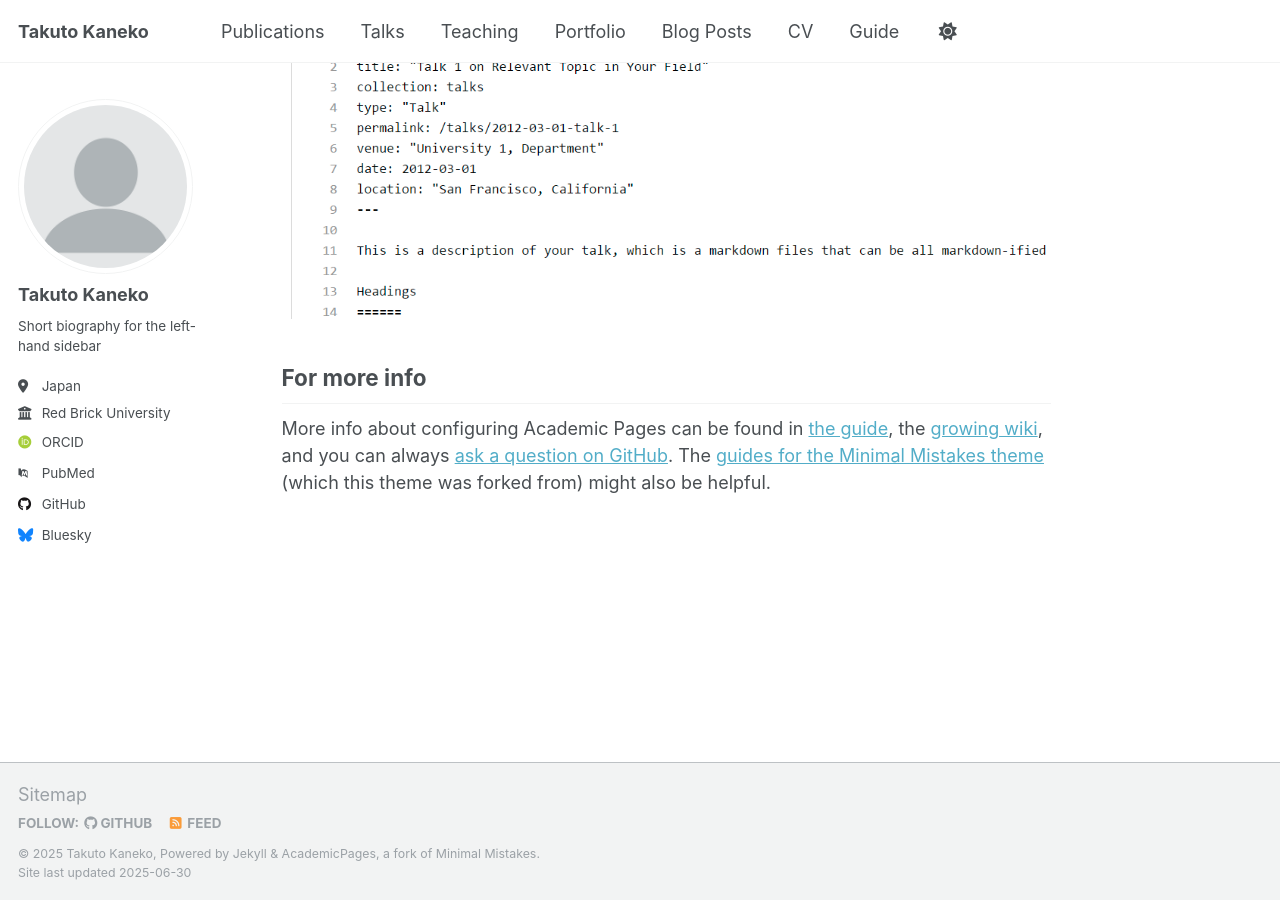
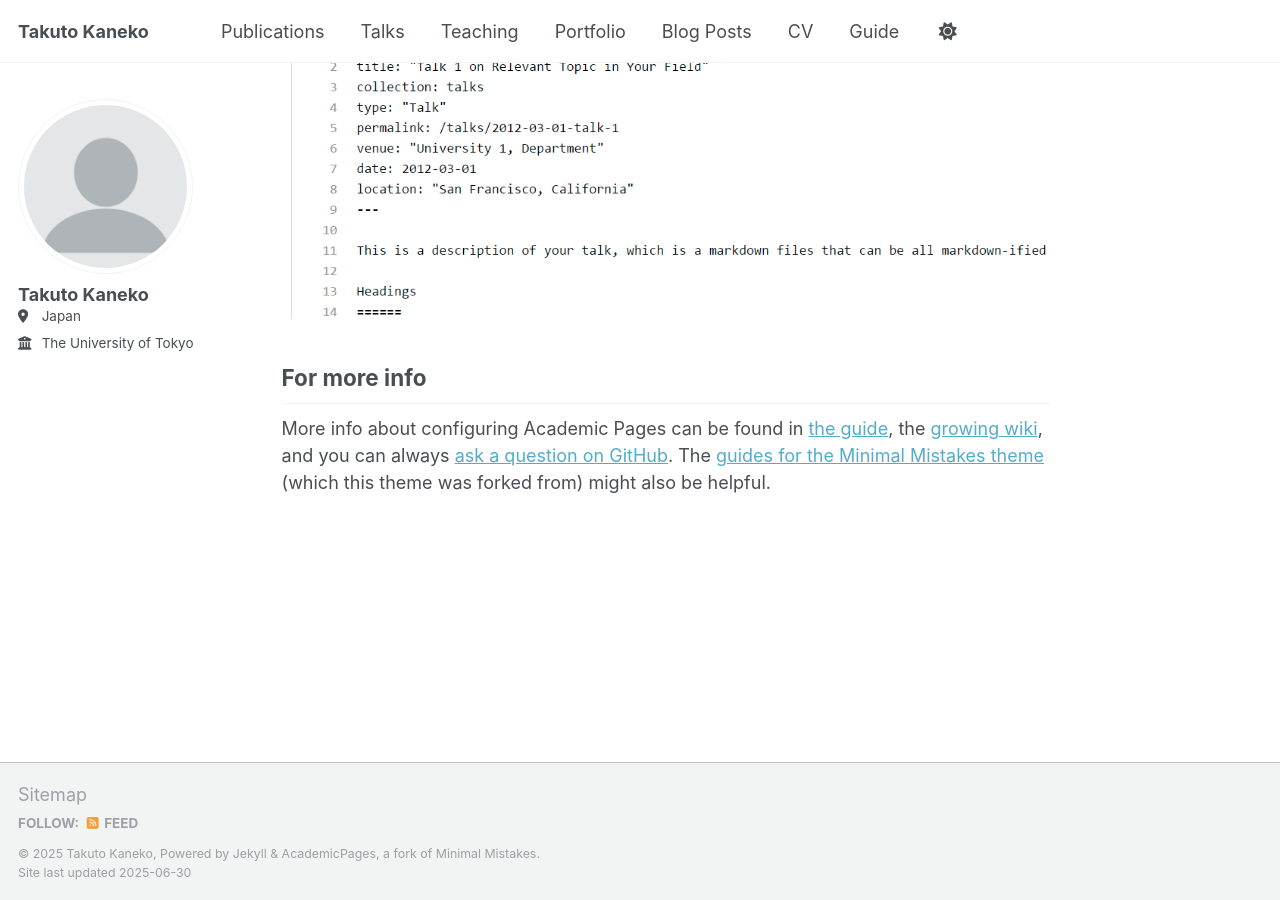
Before and after one commit to Takuto-Kaneko/Takuto-Kaneko.github.io, a Jekyll site: the page built from _pages/about.md, in a window 1280 px wide and 900 px high, scrolled down 2880 px. Built offline with Jekyll 4.4.1, drawn with Linux system fonts in a browser that asks for light colours; some web fonts are replaced; a script that is not in the unit is left out.

Commit message:
Update _config.yml

```diff
--- a/_config.yml
+++ b/_config.yml
@@ -25,9 +25,9 @@ author:
   avatar           : "profile.png"
   name             : "Takuto Kaneko"
   pronouns         : # example: "she/her"
-  bio              : "Short biography for the left-hand sidebar"
+  bio              : #"Short biography for the left-hand sidebar"
   location         : "Japan"
-  employer         : "Red Brick University"
+  employer         : "The University of Tokyo"
   uri              : # URL
   email            : #"takutokaneko682@gmail.com"
 
@@ -36,9 +36,9 @@ author:
   arxiv            : # URL - Update with the correct link to your profile
   googlescholar    : #"https://scholar.google.com/citations?user=PS_CX0AAAAAJ"
   impactstory      : # URL
-  orcid            : "http://orcid.org/yourorcidurl"
+  orcid            : #"http://orcid.org/yourorcidurl"
   semantic         : # URL
-  pubmed           : "https://www.ncbi.nlm.nih.gov/pubmed/?term=john+snow"
+  pubmed           : #"https://www.ncbi.nlm.nih.gov/pubmed/?term=john+snow"
   researchgate     : # URL
   scopus           : # URL
 
@@ -46,13 +46,13 @@ author:
   bitbucket        : # Username - Update with your username on the site
   codepen          : # Username
   dribbble         : # Username
-  github           : "Takuto-Kaneko"
+  github           : #"Takuto-Kaneko"
   kaggle           : # Username
   stackoverflow    : # User number or user number and name (i.e., use "1" or "1/jeff-atwood")
 
   # Social media
   artstation       : # Username
-  bluesky          : "bsky.app" # Replace this with you Bluesky username
+  bluesky          : #"bsky.app" # Replace this with you Bluesky username
   facebook         : # Username
   flickr           : # Username
   foursquare       : # Username
```
